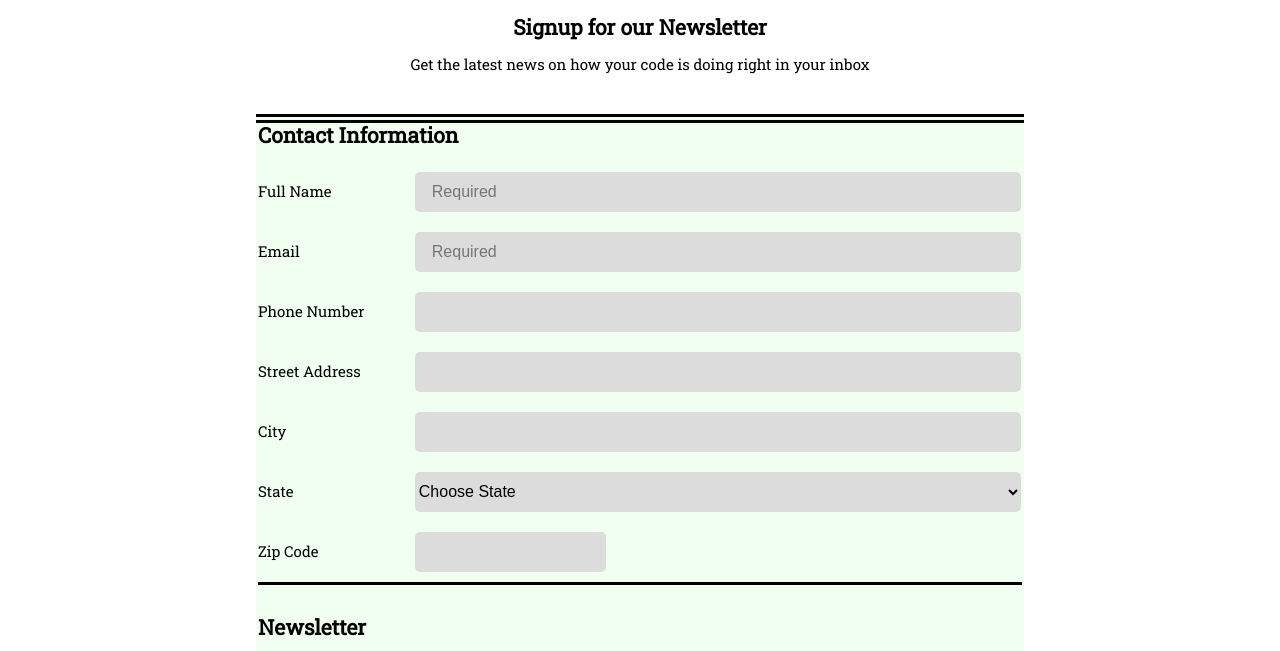
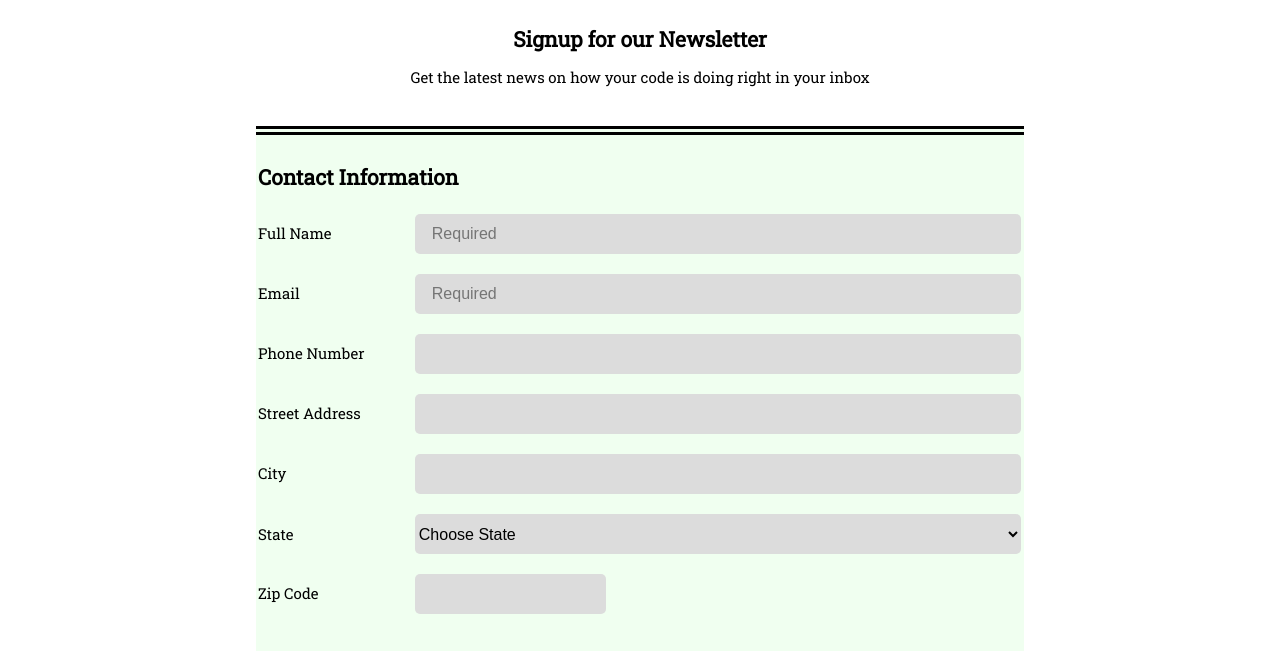
Before and after one commit to euvox/onlineregistrationform, a plain HTML site: page index.html in a window 1280 px wide. Shown: the part 99-750 px from the top of the page. Drawn offline with Linux system fonts and the light colour scheme.

Commit message:
fixed extra comma

```diff
--- a/css/style.css
+++ b/css/style.css
@@ -27,7 +27,7 @@ label {
 
 .main-container > h2,
 .contact-info,
-.newsletter,,
+.newsletter,
 span {
   margin-top: 30px;
 }
```
